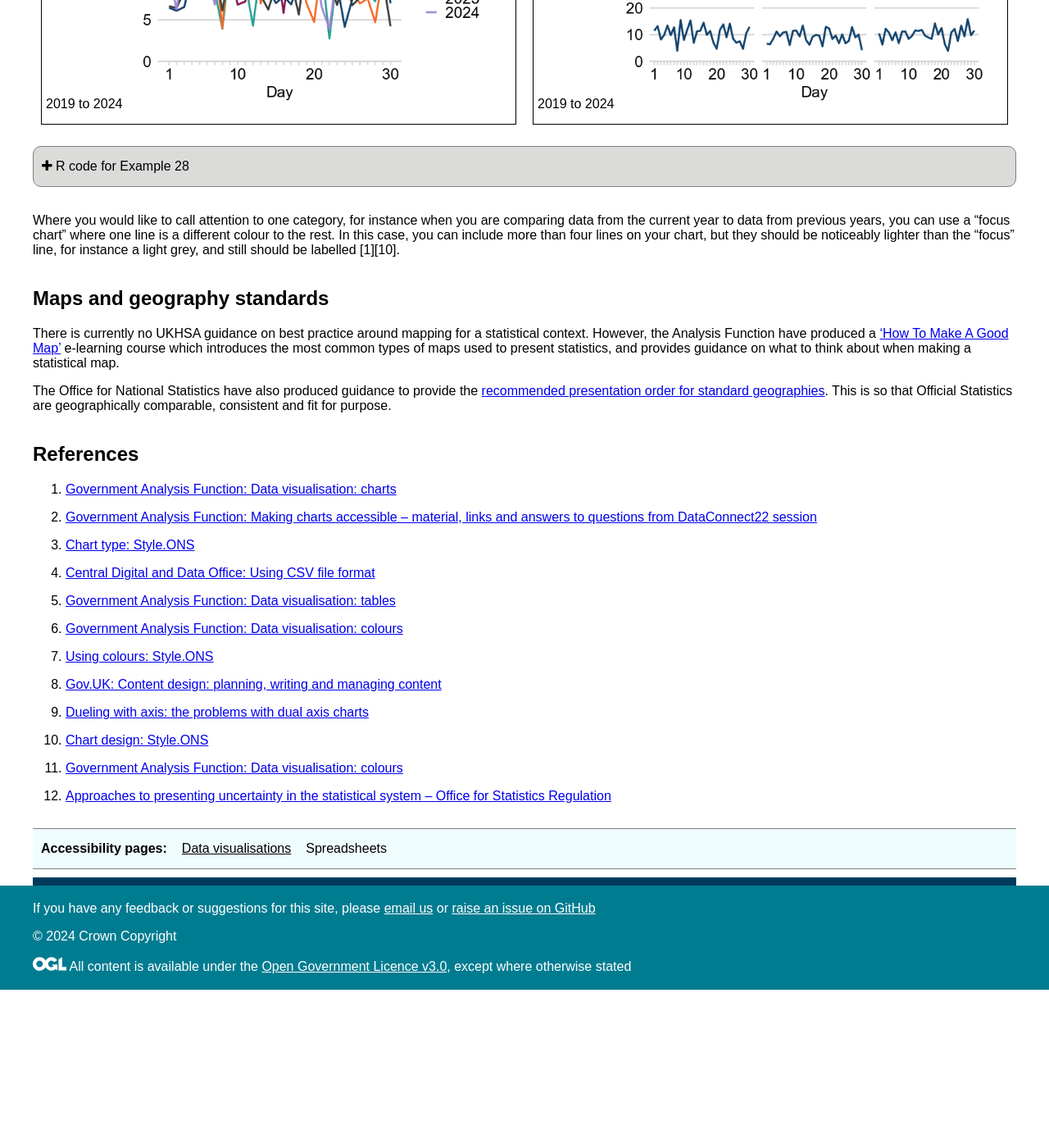
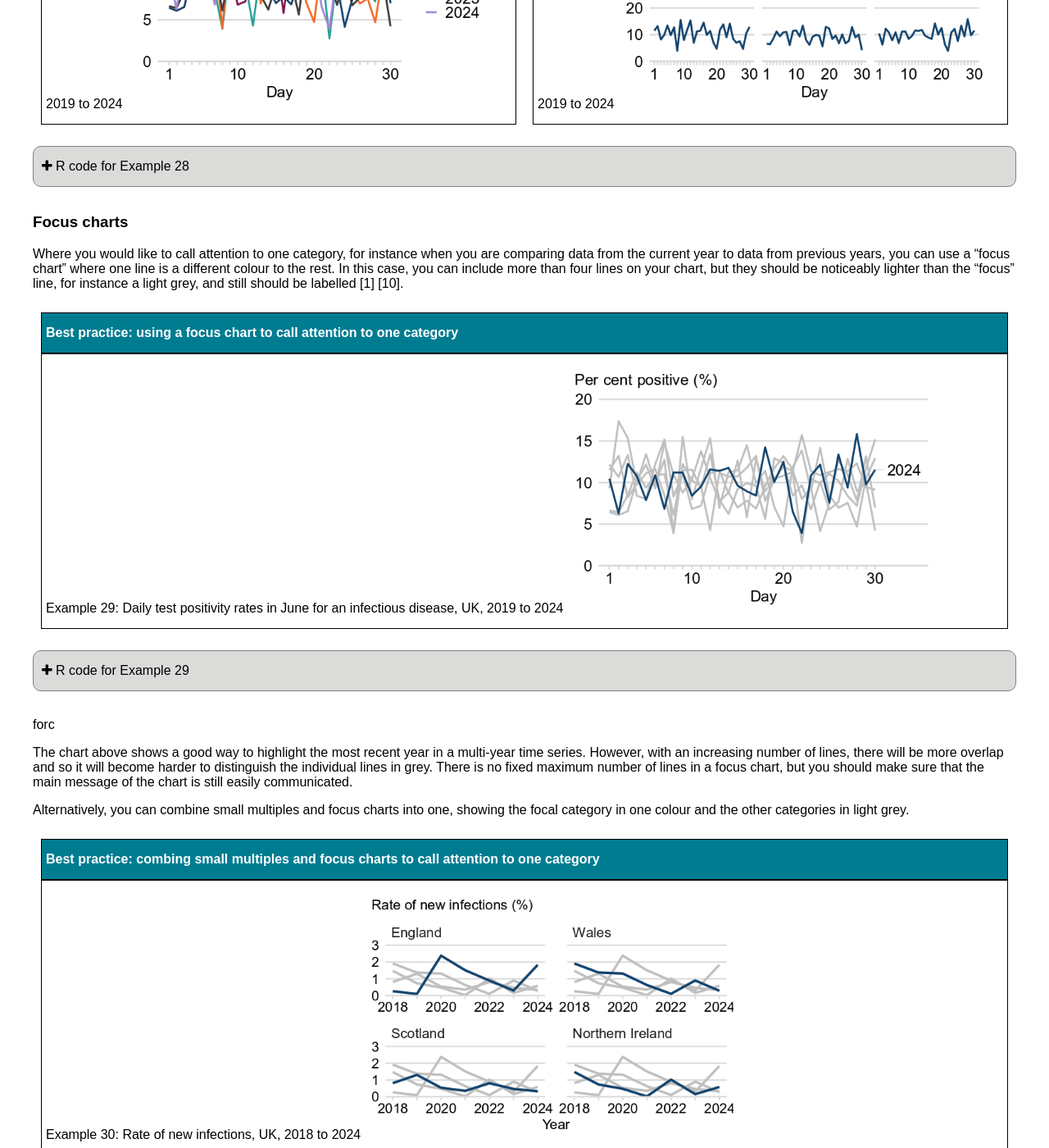
Before and after one commit to BenCuff/github-pages-test, a Jekyll site: the page built from docs/data-vis.md, in a window 1280 px wide and 1400 px high, scrolled down 12800 px. Shown: the whole window at 82% size. Built offline with Jekyll 4.4.1, drawn with Linux system fonts in a browser that asks for light colours; before the commit the page ends 14007 px from its top, so only the background shows below that.

Commit message:
First draft complete - watiting on graph updates

````diff
--- a/docs/data-vis.md
+++ b/docs/data-vis.md
@@ -181,11 +181,13 @@ It is best practice when making clustered bar charts to leave a small gap betwee
 
 {% capture card_content_1 %}
 Example 1: Percentage of positive tests for three disease strains at five testing centres in England, 2024
+
     <img src="assets/img/Data viz/Example 1.png" width="450px" alt="">
 {% endcapture %}
 
 {% capture card_content_2 %}
 Example 2: Percentage of positive tests for three disease strains at five testing centres in England, 2024
+
    <img src="assets/img/Data viz/Example 2.png" width="450px" alt="">
 {% endcapture %}
 
@@ -237,11 +239,13 @@ Below, the stacked bar chart on the left makes non-adjacent categories in the sa
 
 {% capture card_content_3 %}
 Example 3: Annual unemployment rates by gender, UK, 2008 to 2024
+
     <img src="assets/img/Data viz/Example 3.png" width="450px" alt="">
 {% endcapture %}
 
 {% capture card_content_4 %}
 Example 4: Annual unemployment rates for all genders, UK, 2008 to 2024
+
    <img src="assets/img/Data viz/Example 4.png" width="450px" alt="">
 {% endcapture %}
 
@@ -357,11 +361,13 @@ If you are using a bar chart to show quarterly data, you should not colour every
 
 {% capture card_content_7 %}
 Example 7: quarterly survey respondents, England and Wales, 2022 to 2023
+
     <img src="assets/img/Data viz/Example 7.png" width="450px" alt="">
 {% endcapture %}
 
 {% capture card_content_8 %}
 Example 8: quarterly survey respondents, England and Wales, 2022 to 2023
+
    <img src="assets/img/Data viz/Example 8.png" width="450px" alt="">
 {% endcapture %}
 
@@ -412,11 +418,13 @@ When showing weekly data, one option might be to include some calendar dates bel
 
 {% capture card_content_9 %}
 Example 9: weekly test positivity rates, UK, past 52 weeks (no calendar dates)
+
     <img src="assets/img/Data viz/Example 9.png" width="450px" alt="">
 {% endcapture %}
 
 {% capture card_content_10 %}
 Example 10: weekly test positivity rates, UK, past 52 weeks (including calendar dates)
+
 {% endcapture %}
 
 {% include cards-container-start.html %}
@@ -516,11 +524,13 @@ This can be a useful way to compare categories that have very small differences
 
 {% capture card_content_12 %}
 Example 13: Number of cases, UK, 2014 to 2024
+
 <img src="assets/img/Data viz/Example 13.png" width="450px" alt="">
 {% endcapture %}
 
 {% capture card_content_13 %}
 Example 14: Number of cases, UK, 2014 to 2024
+
 <img src="assets/img/Data viz/Example 14.png" width="450px" alt="">
 {% endcapture %}
 
@@ -605,11 +615,13 @@ It is possible to use different data marker shapes or textured lines such as dot
 
 {% capture card_content_14 %}
 Example 15: Annual unemployment rates by gender, UK, 2008 to 2024
+
 <img src="assets/img/Data viz/Example 15.png" width="450px" alt="">
 {% endcapture %}
 
 {% capture card_content_15 %}
 Example 16: Annual unemployment rates by gender, UK, 2008 to 2024
+
 <img src="assets/img/Data viz/Example 16.png" width="450px" alt="">
 {% endcapture %}
 
@@ -661,11 +673,13 @@ You should not use patterns on chart bars to distinguish different categories as
 
 {% capture card_content_16 %}
 Example 17: Number of buyers of eight car models by age, UK, 2024
+
 <img src="assets/img/Data viz/Example 17.png" width="450px" alt="">
 {% endcapture %}
 
 {% capture card_content_17 %}
 Example 18: Number of buyers of eight car models by age, UK, 2024
+
 <img src="assets/img/Data viz/Example 18.png" width="450px" alt="">
 {% endcapture %}
 
@@ -716,11 +730,13 @@ If your labels are too long to fit horizontally on the bottom of the chart, you
 
 {% capture card_content_18 %}
 Example 19: Market shares of four largest importers for a product, USA, 2024
+
 <img src="assets/img/Data viz/Example 19.png" width="450px" alt="">
 {% endcapture %}
 
 {% capture card_content_19 %}
 Example 20: Market shares of four largest importers for a product, USA, 2024
+
 <img src="assets/img/Data viz/Example 20.png" width="450px" alt="">
 {% endcapture %}
 
@@ -860,6 +876,7 @@ Charts should only have one x-axis and one y-axis. Using two different scales of
 
 {% capture card_content_20 %}
 Example 23: Annual unemployment rate and number unemployed, UK, 2008 to 2024
+
 <img src="assets/img/Data viz/Example 23.png" width="450px" alt="">
 {% endcapture %}
 
@@ -872,11 +889,13 @@ The Analysis Function provide a helpful infochartic showing any dual y-axes can
 
 {% capture card_content_21 %}
 Example 24a: Number unemployed in the UK, 2005 to 2021
+
 <img src="assets/img/Data viz/Example 24a.png" width="450px" alt="">
 {% endcapture %}
 
 {% capture card_content_22 %}
 Example 24b: Annual unemployment rate in the UK, 2005 to 2021
+
 <img src="assets/img/Data viz/Example 24b.png" width="450px" alt="">
 {% endcapture %}
 
@@ -893,11 +912,13 @@ Shading, borders, textures, and unnecessary embellishments should be avoided. Ba
 
 {% capture card_content_23 %}
 Example 25: Population growth of different towns, South West England, 2000 to 2020
+
 <img src="assets/img/Data viz/Example 25.png" width="450px" alt="">
 {% endcapture %}
 
 {% capture card_content_24 %}
 Example 26: Population growth of different towns, South West England, 2000 to 2020
+
 <img src="assets/img/Data viz/Example 26.png" width="450px" alt="">
 {% endcapture %}
 
@@ -914,11 +935,13 @@ If multiple variables or categories of a single variable are measured on the sam
 
 {% capture card_content_25 %}
 Example 27: Daily test positivity rates in June for an infectious disease, UK, 2019 to 2024
+
 <img src="assets/img/Data viz/Example 27.png" width="450px" alt="">
 {% endcapture %}
 
 {% capture card_content_26 %}
 Example 28: Daily test positivity rates in June for an infectious disease, UK, 2019 to 2024
+
 <img src="assets/img/Data viz/Example 28.png" width="450px" alt="">
 {% endcapture %}
 
@@ -964,11 +987,91 @@ ggplot(df, aes(day, x, colour = year)) +
 ```
 {% endcapture %}
 {% include expandable-block-start.html %}
-  {% include expandable-section.html number="16" content=expandable_content_19 title="R code for Example 28" %}
+  {% include expandable-section.html number="19" content=expandable_content_19 title="R code for Example 28" %}
   {% include expandable-block-end.html %}
 
-Where you would like to call attention to one category, for instance when you are comparing data from the current year to data from previous years, you can use a “focus chart” where one line is a different colour to the rest. In this case, you can include more than four lines on your chart, but they should be noticeably lighter than the “focus” line, for instance a light grey, and still should be labelled [1][10].
+### Focus charts
 
+Where you would like to call attention to one category, for instance when you are comparing data from the current year to data from previous years, you can use a “focus chart” where one line is a different colour to the rest. In this case, you can include more than four lines on your chart, but they should be noticeably lighter than the “focus” line, for instance a light grey, and still should be labelled [1] [10].
+
+{% capture card_content_27 %}
+Example 29: Daily test positivity rates in June for an infectious disease, UK, 2019 to 2024
+
+<img src="assets/img/Data viz/Example 29.png" width="450px" alt="">
+{% endcapture %}
+
+{% include cards-container-start.html %}
+  {% include card.html content=card_content_27 title="Best practice: using a focus chart to call attention to one category" %}
+{% include cards-container-end.html %}
+
+
+{% capture expandable_content_20 %}
+```
+# Load tidyverse meta-package:
+library(tidyverse)
+
+# Make data frame:
+df <- crossing(day = 1:30,
+                    year = 2019:2024) |>
+  mutate(x = rnorm(180, mean = 10, sd = 3)) |>
+  mutate(is_latest = year == max(year),
+         year = factor(year))
+
+# Create vector from 1 to 30 with blanks for all numbers except 1, 10, 20 and 30:
+day_seq <- seq(0, 30, 1)
+day_seq[day_seq %% 10 != 0] <- ""
+day_seq <- c("1", day_seq[-c(1, 2)])
+
+# Make plot:
+df |>
+  mutate(year = as.numeric(as.character(year)),
+         label = if_else(day == max(day) & year == max(year), as.character(year), NA_character_)) %>%
+  ggplot(aes(day, x, colour = is_latest, group = year)) +
+  geom_line(linewidth = 1.2) +
+  scale_x_continuous(breaks = seq(1, 30, 1),
+                     labels = day_seq,
+                     expand = expansion(mult = c(0.04, 0.2))) +
+  scale_y_continuous(breaks = seq(0, 20, 5),
+                     expand = expansion(mult = c(0, 0.02)),
+                     limits = c(0, 20)) +
+  scale_colour_manual(values = c("#BFBFBF", "#12436D")) +
+  coord_cartesian(clip = "off") +
+  labs(subtitle = "Per cent positive (%)",
+       x = "Day",
+       y = NULL) +
+  theme_af(font_size = 20,
+           tick_mark = "x",
+           legend.position = "none")  +
+  geom_label_repel(aes(label = label),
+                   color = "black",
+                   label.size = NA,
+                   size = 7,
+                   xlim = 31,  # Limits for where on the x-axis the label can appear
+                   #ylim = 9.5, # Limits for where on the y-axis the label can appear
+                  e = .1,
+                   point.size = NA,
+                   box.padding = 0,
+                   segment.color = "#D9D9D9",
+                   na.rm = TRUE)
+```
+{% endcapture %}
+{% include expandable-block-start.html %}
+  {% include expandable-section.html number="20" content=expandable_content_20 title="R code for Example 29" %}
+  {% include expandable-block-end.html %} forc
+
+The chart above shows a good way to highlight the most recent year in a multi-year time series. However, with an increasing number of lines, there will be more overlap and so it will become harder to distinguish the individual lines in grey. There is no fixed maximum number of lines in a focus chart, but you should make sure that the main message of the chart is still easily communicated.
+
+Alternatively, you can combine small multiples and focus charts into one, showing the focal category in one colour and the other categories in light grey.
+
+{% capture card_content_28 %}
+Example 30: Rate of new infections, UK, 2018 to 2024
+
+<img src="assets/img/Data viz/Example 30.png" width="450px" alt="">
+{% endcapture %}
+
+{% include cards-container-start.html %}
+  {% include card.html content=card_content_28 title="Best practice: combing small multiples and focus charts to call attention to one category" %}
+{% include cards-container-end.html %}
 
 ## Maps and geography standards
 
````
